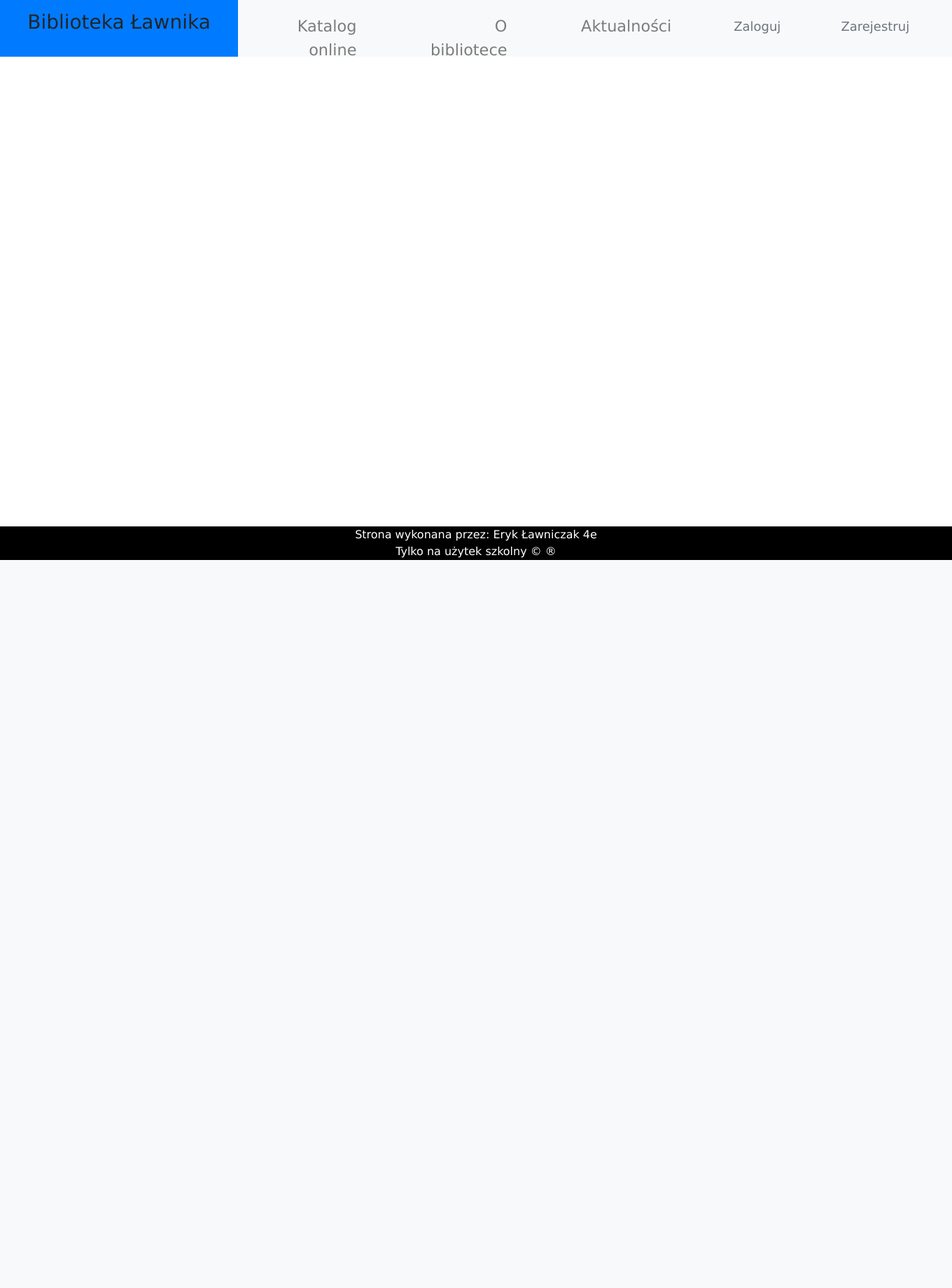
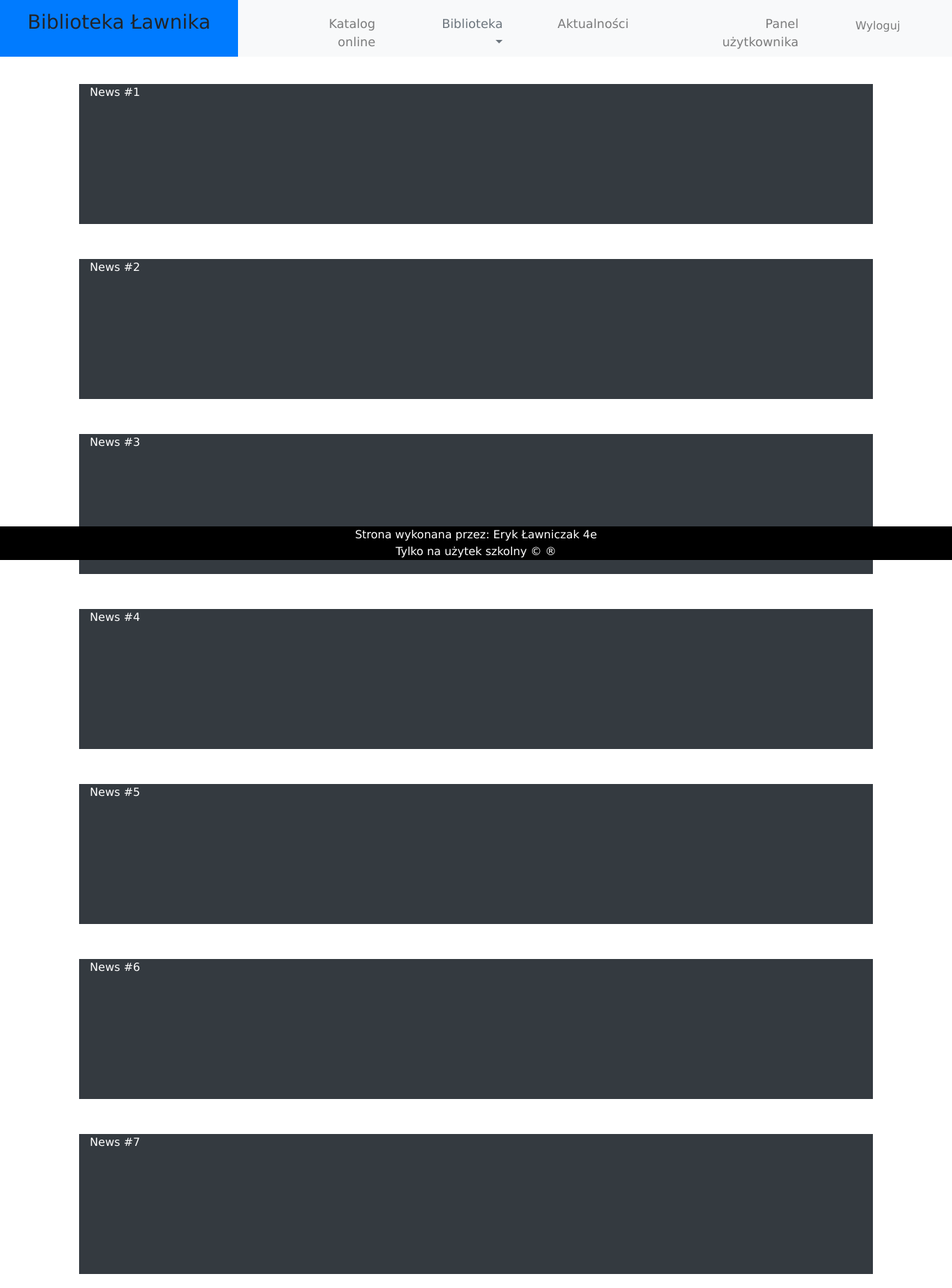
Before and after one commit to eryk-lawniczak/Projekt, a PHP site: page / in a window 1360 px wide. Shown: the top 1840 px of the page at 70% size. Before the commit the page ends 800 px from the top, so only its background shows below. Run offline with PHP 8.4, Linux system fonts and the light colour scheme.

Commit message:
jakieś random poprawki

```diff
--- a/css/glowny.css
+++ b/css/glowny.css
@@ -16,3 +16,10 @@ background: red;
   width: 80%;
   padding: 2px;
 }
+.news{
+  height: 200px;
+  margin-top: 50px;
+}
+.no1{
+  margin-top: 120px;
+}
--- a/css/navbar.css
+++ b/css/navbar.css
@@ -22,7 +22,7 @@
   border:none;
   position:relative;
   height:60px;
-  font-size:1.4em;
+  font-size:1.1em;
   padding:0 2em;
   cursor:pointer;
   transition:800ms ease all;
@@ -92,12 +92,20 @@
 .log-reg-button{
   width: 100%;
   background: none;
-  font-size:18px;
+  font-size:16px;
   text-align: right;
   padding-right: 50px;
-  padding-bottom: 11px;
+  padding-bottom: 13px;
   box-shadow: none;
 }
 .log-reg-button:focus{
   box-shadow: none;
 }
+.pasek-menu{
+  position: fixed;
+  width: 100%;
+  z-index: 1;
+}
+.dropdownButton{
+  padding-top: 8px;
+}
--- a/index.php
+++ b/index.php
@@ -15,9 +15,22 @@
   <body>
     <div class="container-fluid">
       <?php include('./nav.php'); ?>
-      <div class="row body">
 
-</div>
+        <?php
+
+        for ($i=1; $i < 11 ; $i++) {
+          echo<<<NEWS
+
+          <div class="row body justify-content-md-center">
+          <div class="col-10 news no$i bg-dark text-white">
+News #$i
+          </div>
+          </div>
+NEWS;
+
+        }
+         ?>
+
       <?php include('./stopka.php'); ?>
     </div>
   </body>
--- a/modals.php
+++ b/modals.php
@@ -11,11 +11,11 @@
         <form class="formularz-logowanie" action="index.php" method="post">
           <input id="login" class="dane" type="text" name="login" placeholder="Wpisz login"><br><br>
           <input id="haslo" class="dane" type="password" name="haslo" placeholder="Wpisz hasło"><br><br>
-        </form>
+
       </div>
+<button type="submit" class="btn btn-success">Zaloguj</button>
+</form>
 
-
-        <button type="button" class="btn btn-success">Zaloguj</button>
 
     </div>
   </div>
--- a/nav.php
+++ b/nav.php
@@ -2,15 +2,15 @@
   <?php
   include('./css/navbar.css');
   include('./css/glowny.css');
-  session_start();
-  session_destroy();
+session_start();
+$_SESSION['zalogowany'] = 0;
   ?>
 
 
 </style>
-<div class="row">
+<div class="row pasek-menu">
   <div class="col-3 bg-primary logo ">
-    <a class="link text-body header-link" href="#"><h3>Biblioteka Ławnika</h3></a>
+    <a class="link text-body header-link" href="index.php"><h3>Biblioteka Ławnika</h3></a>
   </div>
   <nav class="col-9 navbar navbar-expand-lg navbar-light bg-light text-right">
     <p class="navbar-brand" ></p>
@@ -23,8 +23,15 @@
         <li class="nav-item buttonnnn">
           <a class="nav-link " href="nav.php">Katalog online <span class="sr-only">(current)</span></a>
         </li>
-        <li class="nav-item buttonnnn">
-          <a class="nav-link" href="#">O bibliotece</a>
+        <li class="nav-item buttonnnn dropdownButton dropdown text-secondary">
+          <a class="dropdown-toggle " role="button" id="dropdownBiblioteka" data-toggle="dropdown" aria-haspopup="true" aria-expanded="false">
+    Biblioteka
+  </a>
+  <div class="dropdown-menu" aria-labelledby="dropdownBiblioteka">
+    <a class="dropdown-item" href="#">O projekcie</a>
+    <a class="dropdown-item" href="#">Informacje</a>
+    <a class="dropdown-item" href="#"></a>
+  </div>
         </li>
         <li class="nav-item buttonnnn">
           <a class="nav-link" href="#">Aktualności</a>
```
